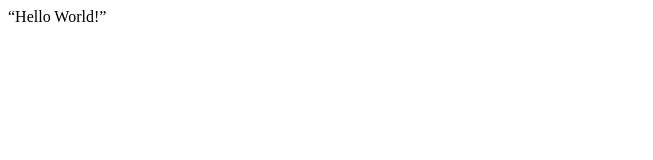
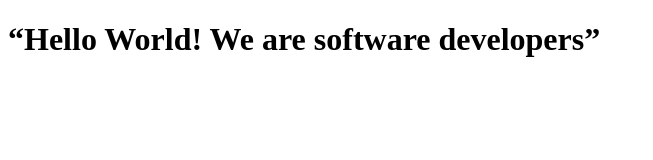
Before and after one commit to AlinaPewah/Alina-Daniel, a plain HTML site: page index.html in a window 1280 px wide. Shown: the whole page, without its empty margins (0-653 px from the left). Drawn offline with Linux system fonts and the light colour scheme.

Commit message:
put in h1 with msg hello world we are software developers

```diff
--- a/index.html
+++ b/index.html
@@ -8,7 +8,7 @@
 
   <body>
     <script src="https://cdn.freecodecamp.org/testable-projects-fcc/v1/bundle.js"></script>
-    “Hello World!”
+
 
     <!--
 
@@ -23,5 +23,7 @@
 
     -->
     <script  src="js/index.js"></script>
+
+    <h1>“Hello World! We are software developers”</h1>
   </body>
 </html>
```
